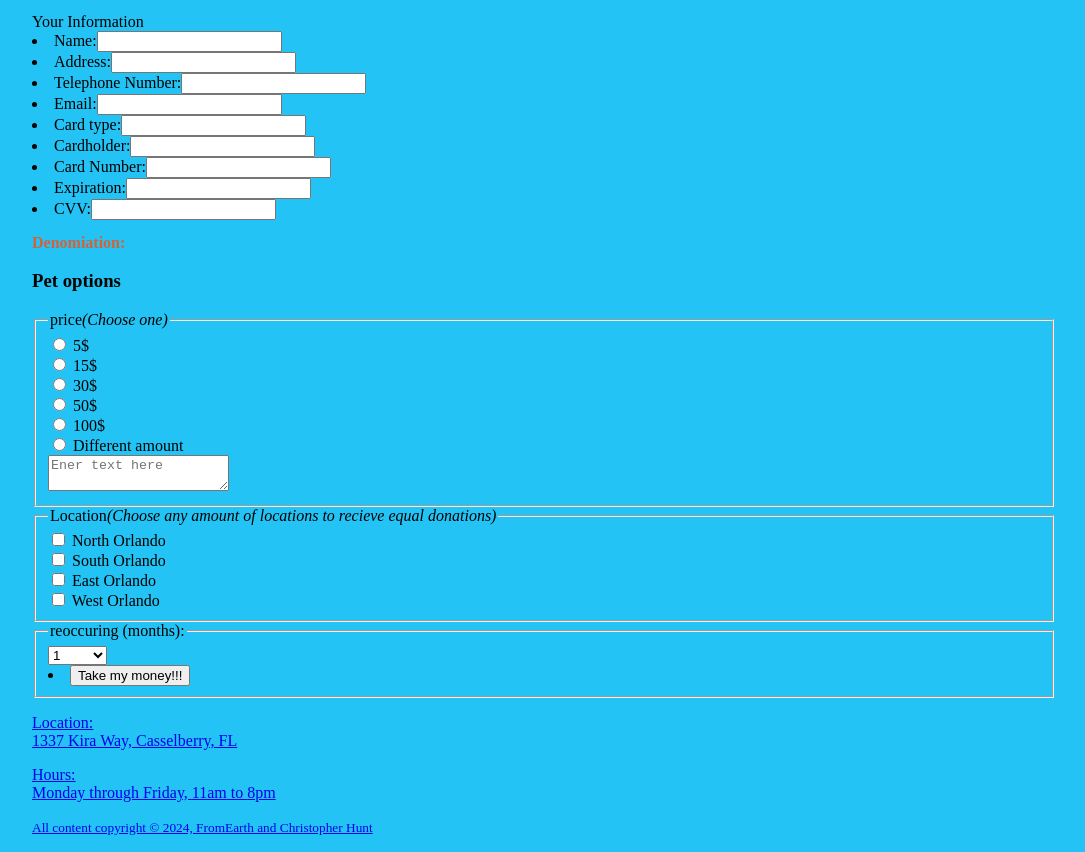
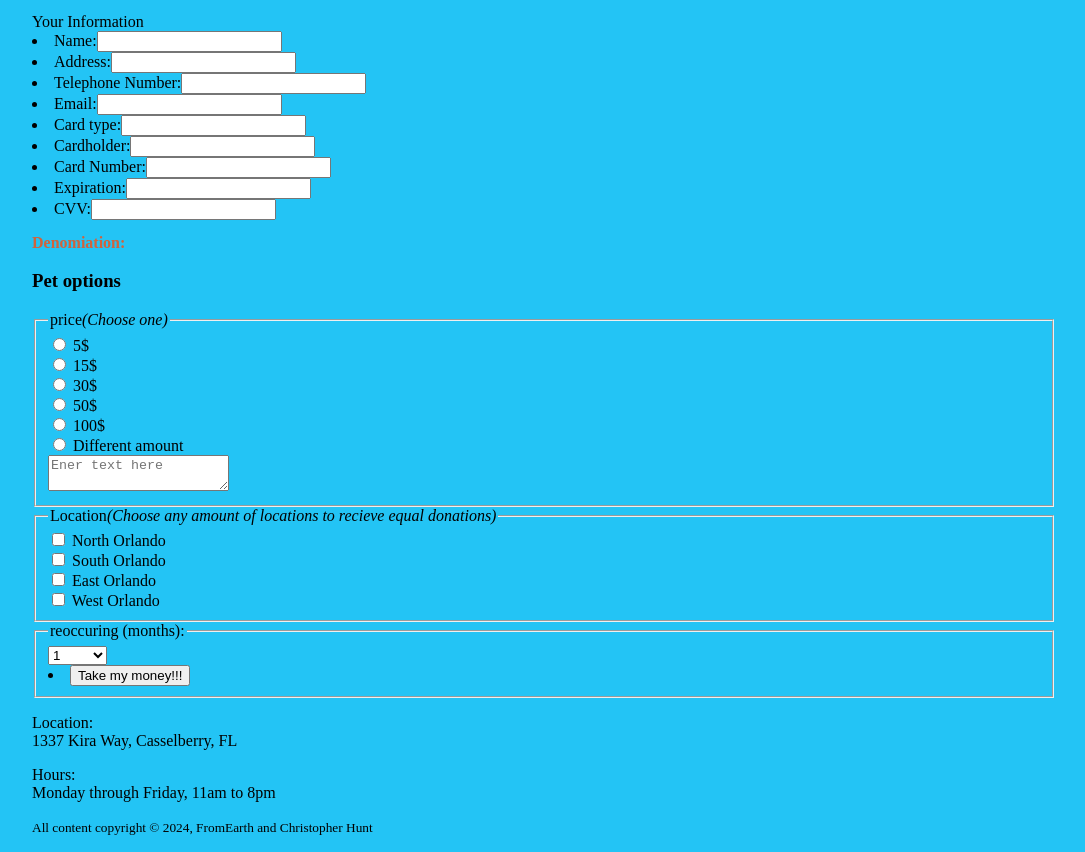
Before and after one commit to uiindustries/final, a plain HTML site: page final/donate.html in a window 1280 px wide. Shown: the part 216-1068 px from the top of the page, without its empty margins (96-1181 px from the left). Drawn offline with Linux system fonts and the light colour scheme.

Commit message:
donate.html

```diff
--- a/final/donate.html
+++ b/final/donate.html
@@ -86,7 +86,7 @@ Your Information
             <option value="6">6</option>
             <option value="7">Yearly</option>
         </select>
-      <li><a href="thank.html"> <input type="submit" value="Take my money!!!">
+      <li><a href="thank.html"><input type="submit" value="Take my money!!!"></a></li>
 
 </fieldset>
 
```
